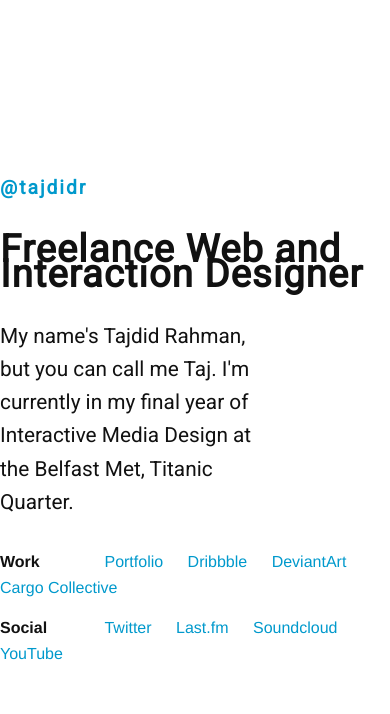
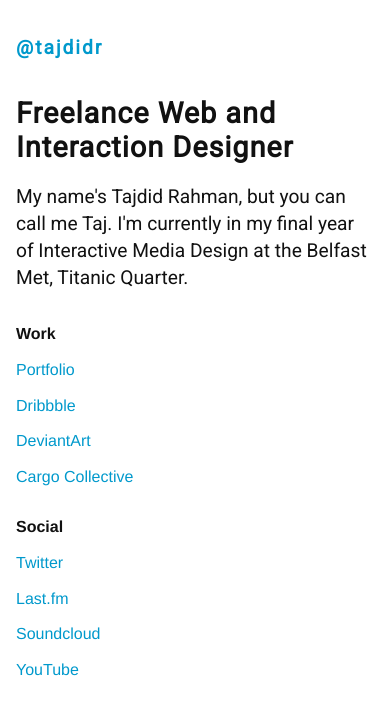
Before and after one commit to tajdid/old-site-repo, a plain HTML site: page index.html in a window 390 px wide. Drawn offline with Linux system fonts and the light colour scheme.

Commit message:
It's responsive now

```diff
--- a/scss/style.scss
+++ b/scss/style.scss
@@ -35,6 +35,7 @@
 
 .container {
   @include outer-container;
+  padding: 0 16px;
 }
 
 .logo {
@@ -51,8 +52,9 @@
 h1 {
   font-family: $body-copy;
   font-size: 2.4em;
+  line-height: 1.4;
   letter-spacing: 1px;
-  margin: 0 0 12px;
+  margin: 0;
 }
 
 p {
@@ -81,3 +83,32 @@
     width: 80px;
   }
 }
+
+@media screen and (max-width: 720px) {
+  .logo {
+    margin-top: 35px;
+  }
+
+  h1 {
+    font-size: 1.8em;
+    line-height: 1.2;
+    letter-spacing: 1px;
+    margin: 0;
+  }
+
+  p {
+    @include span-columns(12);
+    font-family: $body-copy;
+    font-weight: 400;
+    font-size: 1.2em;
+    line-height: 1.4em;
+    margin-bottom: 30px;
+  }
+
+  ul {
+    li {
+      display: block;
+      margin: 0 0 10px 0;
+    }
+  }
+}
```
Also changed, not shown: css/style.css, 1 other file.
